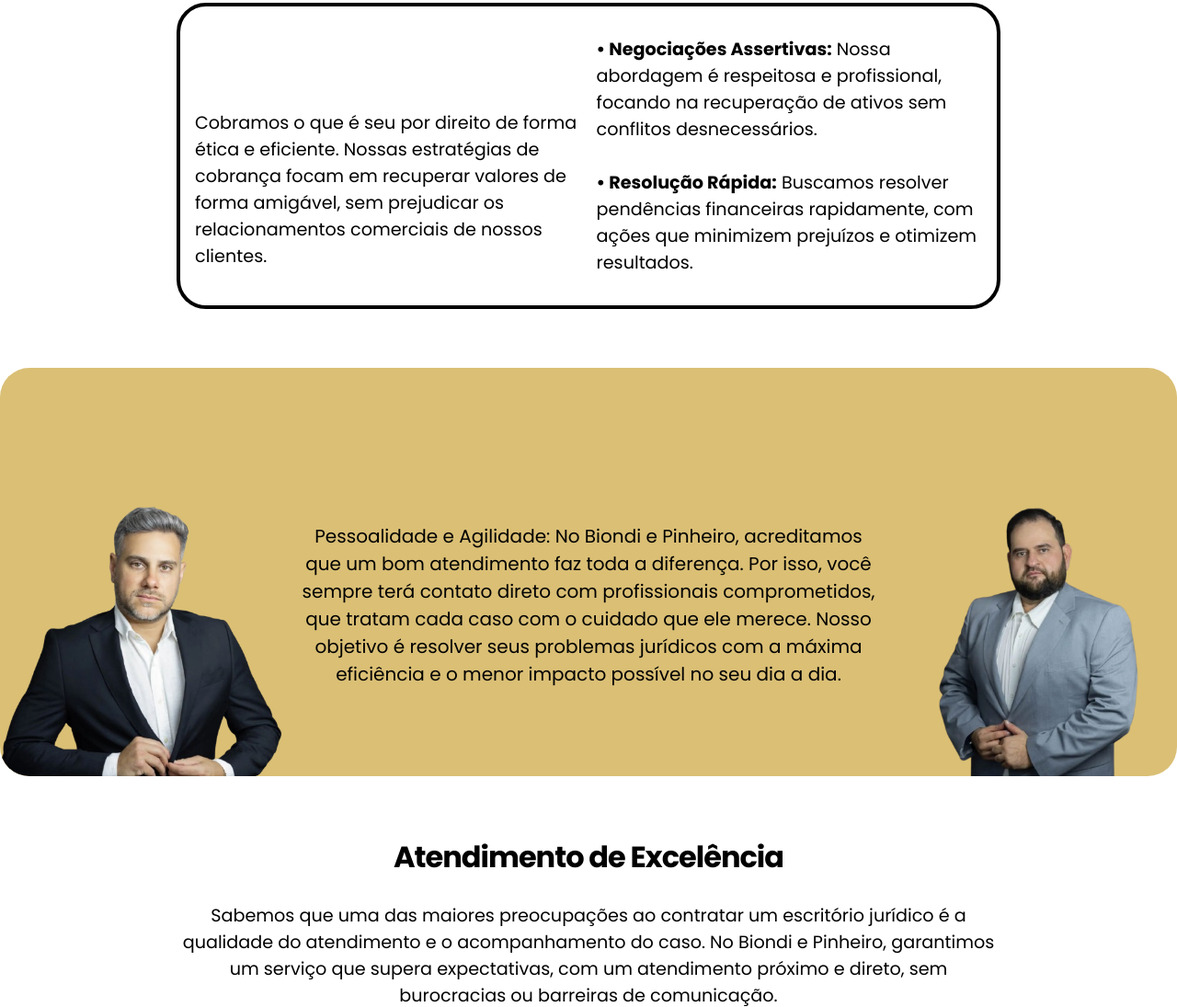
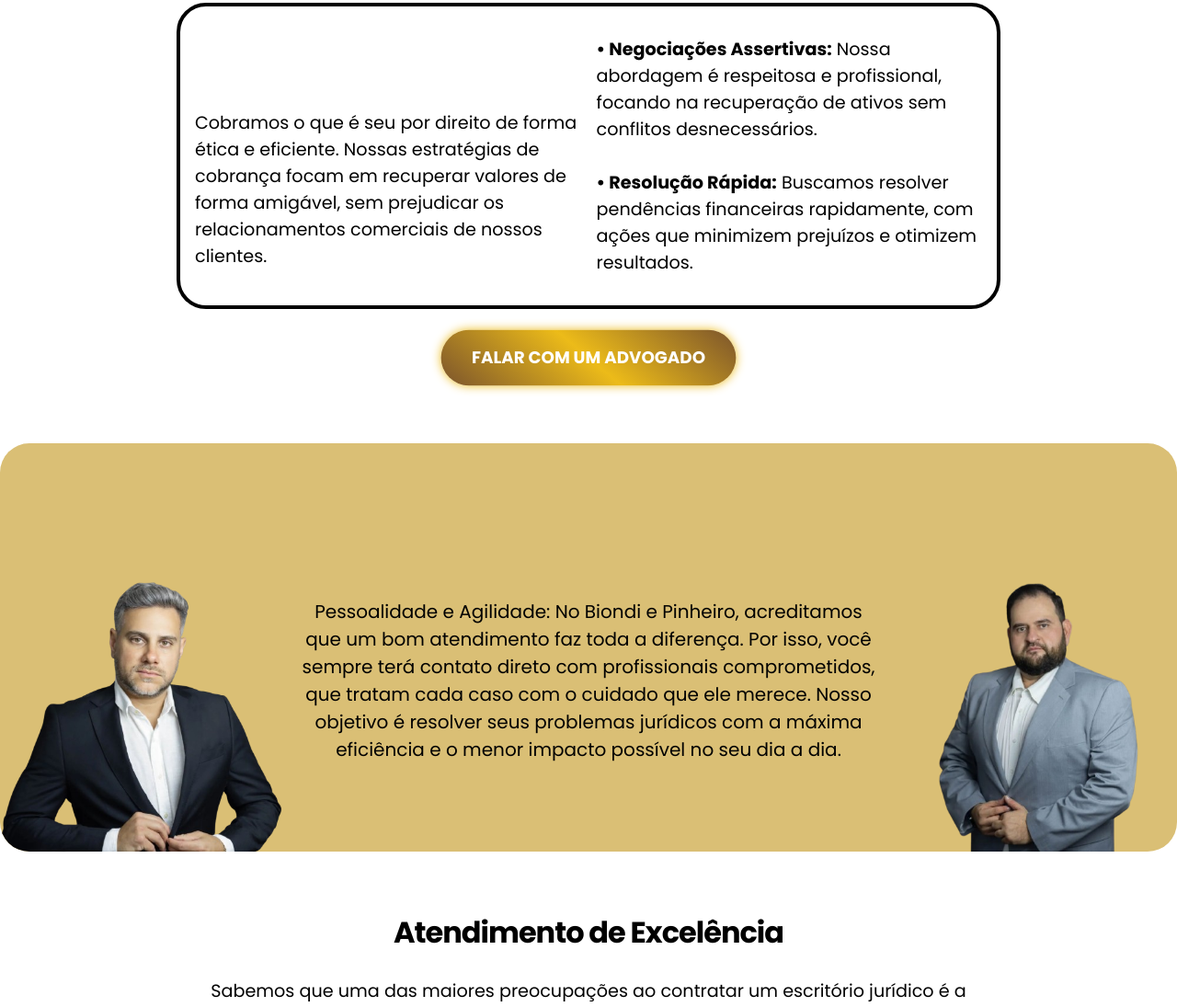
Before and after one commit to superkaruzao/bondipinheiro, a plain HTML site: page index.html in a window 1280 px wide. Shown: the part 1705-2800 px from the top of the page at 92% size. Drawn offline with Linux system fonts and the light colour scheme.

Commit message:
Update index.html

```diff
--- a/index.html
+++ b/index.html
@@ -109,6 +109,10 @@
                         </p>
                     </div>
                 </div>
+
+                <a href="https://wa.me/5516992008768?text=Gostaria%20de%20falar%20com%20um%20advogado" class="button">
+                    Falar com um Advogado
+                </a>
             </section>
         </div>
 
@@ -205,6 +209,10 @@
                 <p class="subtitle" style="font-weight: 600;max-width: 900px;text-align: center;">
                     Com o Biondi e Pinheiro, você não apenas contrata um serviço jurídico, mas ganha um parceiro confiável que estará ao seu lado em todas as etapas, cuidando do seu caso como se fosse o nosso.
                 </p>
+
+                <a href="https://wa.me/5516992008768?text=Gostaria%20de%20falar%20com%20um%20advogado" class="button">
+                    Falar com um Advogado
+                </a>
             </section>
         </div>
 
@@ -287,6 +295,10 @@
                         </p>
                     </div>
                 </article>
+
+                <a href="https://wa.me/5516992008768?text=Gostaria%20de%20falar%20com%20um%20advogado" class="button">
+                    Falar com um Advogado
+                </a>
             </div>
         </div>
 
```
